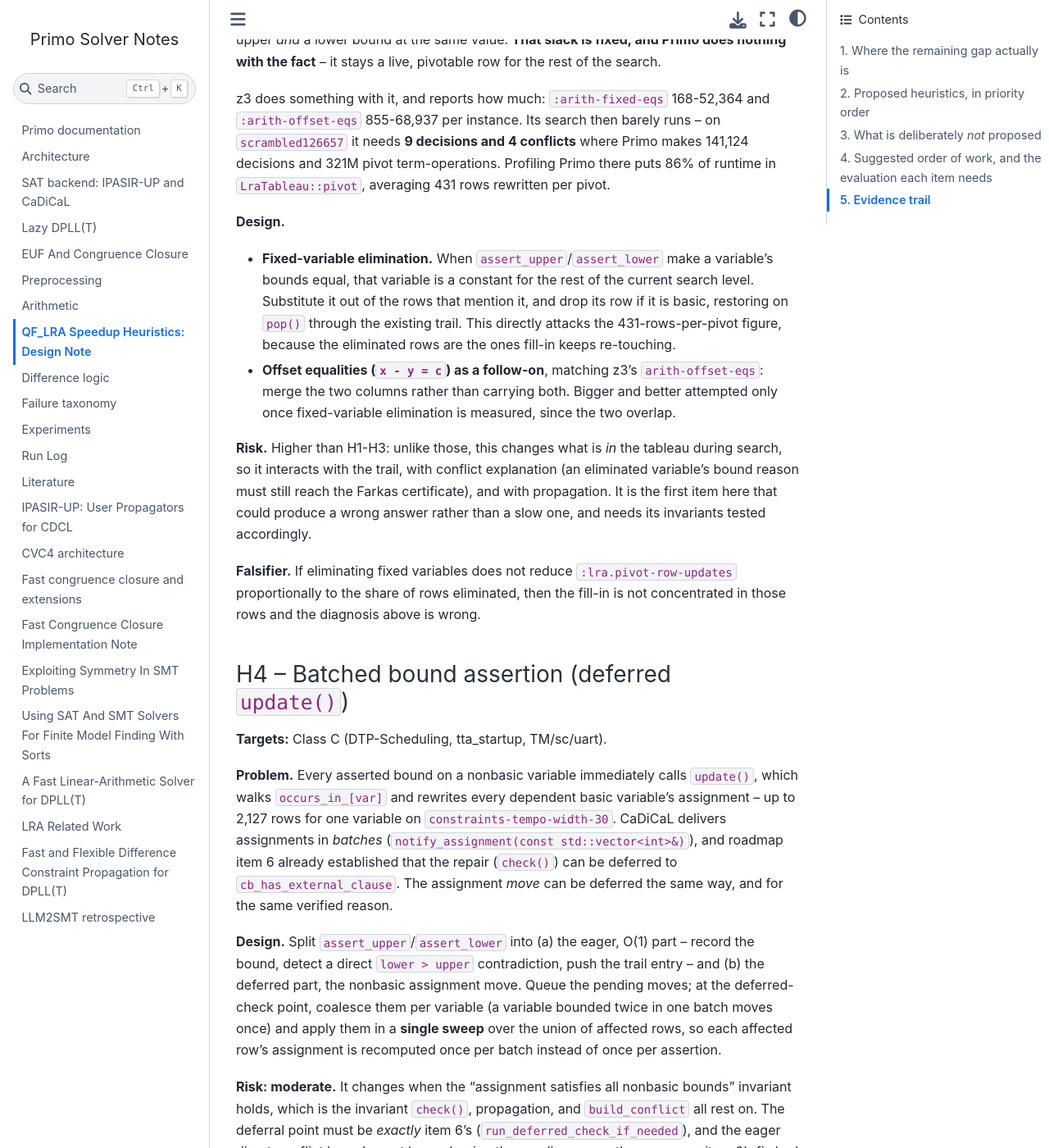
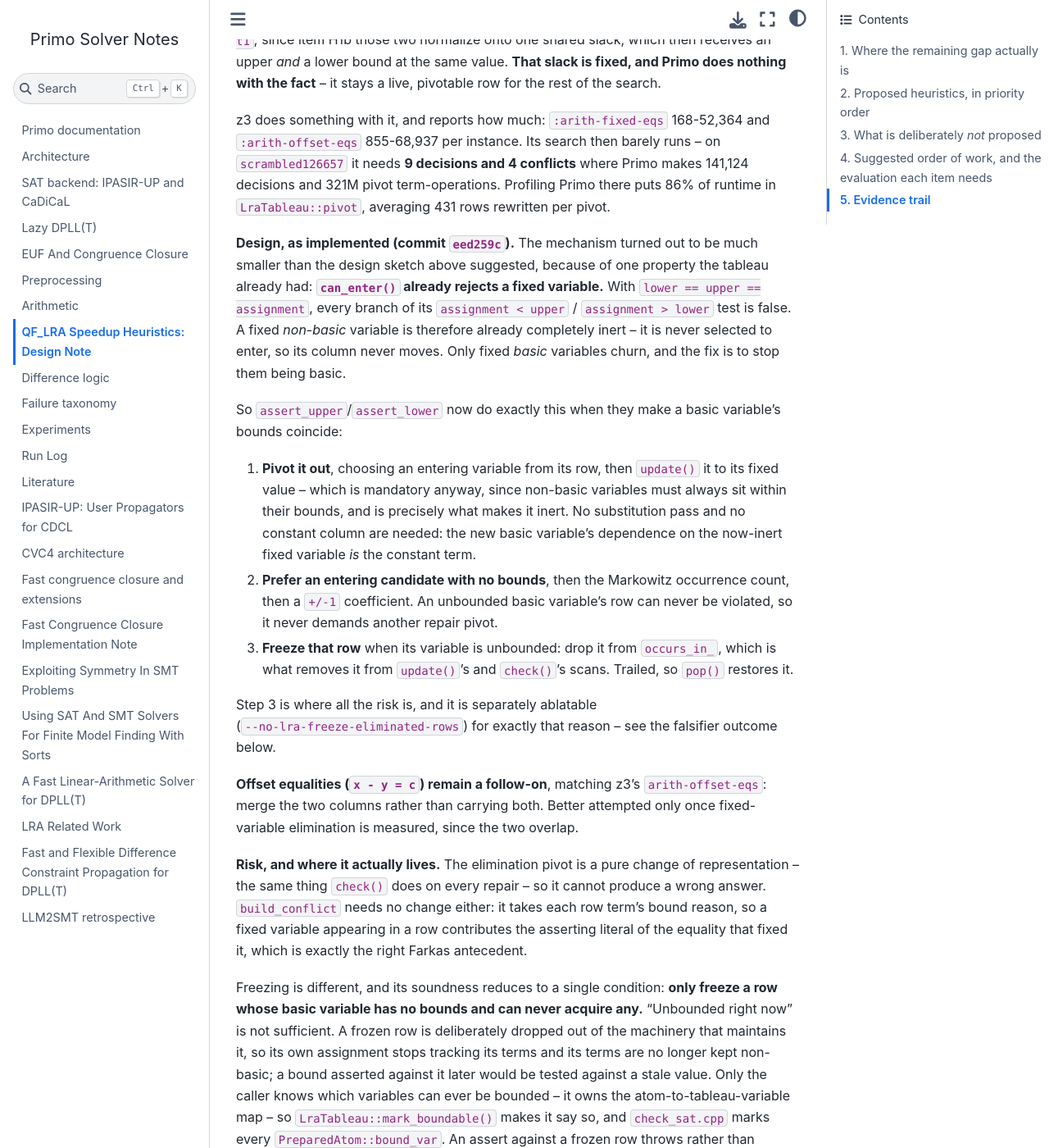
Before and after one commit to primo-solver/primo, a Jupyter Book: the page built from docs/qf-lra-heuristics.md, in a window 1280 px wide and 1400 px high, scrolled down 11910 px. Shown: the whole window at 82% size. Built offline with Jupyter Book 1.0.4 settings and Sphinx 7.4.7 and the Sphinx Book theme 1.1.4, drawn with Linux system fonts in a browser that asks for light colours; some of the changed text lies outside the part shown.

Commit message:
Test pop() across a frozen row whose term later became basic
The subtlest state item H7's row freezing can reach: a frozen row is out of
occurs_in_, so a later ordinary repair pivot that makes one of its terms
basic does not rewrite it, and the row stops being in "basic = non-basic
terms" normal form. Correct while frozen (nothing reads it), and pop() puts
it right only because of trail order -- the deactivation entry sits after
the elimination pivot and before the repair pivot, so the repair is already
undone by the time freezing is. That argument was in a comment; now it is
also a test, under both the release and ASAN builds.

Also records the H7 design as implemented in docs/qf-lra-heuristics.md,
including the falsifier outcome: not fired for the elimination pivot (8x on
ecoliFBAyicesTest-500 with zero rows frozen, 2.6x on scrambled335326), but
the freezing half is close to free-floating and is being decided on the
595-file scrambled set rather than on workstation timings of its own order.

```diff
--- a/docs/qf-lra-heuristics.md
+++ b/docs/qf-lra-heuristics.md
@@ -442,9 +442,10 @@
 
 ### H7 -- Fixed-variable elimination (equality slacks)
 
-**Status: designed 2026-07-29 from the scrambled-competition evaluation, not
-implemented.** This is the first item in this note whose evidence comes from a
-set Primo was never tuned against.
+**Status: designed 2026-07-29 from the scrambled-competition evaluation,
+implemented 2026-07-30 (`eed259c`, `8668ada`); promotion pending the 595-file
+scrambled run.** This is the first item in this note whose evidence comes from
+a set Primo was never tuned against.
 
 **Where it comes from.** On the 595-file scrambled QF_LRA competition set at a
 60s timeout, Primo solves 373 against z3's 429 and cvc5's 351 -- ahead of cvc5,
@@ -483,29 +484,83 @@
 141,124 decisions and 321M pivot term-operations. Profiling Primo there puts
 86% of runtime in `LraTableau::pivot`, averaging 431 rows rewritten per pivot.
 
-**Design.**
+**Design, as implemented (commit `eed259c`).** The mechanism turned out to be
+much smaller than the design sketch above suggested, because of one property
+the tableau already had: **`can_enter()` already rejects a fixed variable.**
+With `lower == upper == assignment`, every branch of its `assignment < upper` /
+`assignment > lower` test is false. A fixed *non-basic* variable is therefore
+already completely inert -- it is never selected to enter, so its column never
+moves. Only fixed *basic* variables churn, and the fix is to stop them being
+basic.
 
-- **Fixed-variable elimination.** When `assert_upper`/`assert_lower` make a
-  variable's bounds equal, that variable is a constant for the rest of the
-  current search level. Substitute it out of the rows that mention it, and drop
-  its row if it is basic, restoring on `pop()` through the existing trail. This
-  directly attacks the 431-rows-per-pivot figure, because the eliminated rows
-  are the ones fill-in keeps re-touching.
-- **Offset equalities (`x - y = c`) as a follow-on**, matching z3's
-  `arith-offset-eqs`: merge the two columns rather than carrying both. Bigger
-  and better attempted only once fixed-variable elimination is measured, since
-  the two overlap.
+So `assert_upper`/`assert_lower` now do exactly this when they make a basic
+variable's bounds coincide:
 
-**Risk.** Higher than H1-H3: unlike those, this changes what is *in* the
-tableau during search, so it interacts with the trail, with conflict
-explanation (an eliminated variable's bound reason must still reach the Farkas
-certificate), and with propagation. It is the first item here that could
-produce a wrong answer rather than a slow one, and needs its invariants tested
-accordingly.
+1. **Pivot it out**, choosing an entering variable from its row, then
+   `update()` it to its fixed value -- which is mandatory anyway, since
+   non-basic variables must always sit within their bounds, and is precisely
+   what makes it inert. No substitution pass and no constant column are needed:
+   the new basic variable's dependence on the now-inert fixed variable *is* the
+   constant term.
+2. **Prefer an entering candidate with no bounds**, then the Markowitz
+   occurrence count, then a `+/-1` coefficient. An unbounded basic variable's
+   row can never be violated, so it never demands another repair pivot.
+3. **Freeze that row** when its variable is unbounded: drop it from
+   `occurs_in_`, which is what removes it from `update()`'s and `check()`'s
+   scans. Trailed, so `pop()` restores it.
+
+Step 3 is where all the risk is, and it is separately ablatable
+(`--no-lra-freeze-eliminated-rows`) for exactly that reason -- see the
+falsifier outcome below.
+
+**Offset equalities (`x - y = c`) remain a follow-on**, matching z3's
+`arith-offset-eqs`: merge the two columns rather than carrying both. Better
+attempted only once fixed-variable elimination is measured, since the two
+overlap.
+
+**Risk, and where it actually lives.** The elimination pivot is a pure change
+of representation -- the same thing `check()` does on every repair -- so it
+cannot produce a wrong answer. `build_conflict` needs no change either: it
+takes each row term's bound reason, so a fixed variable appearing in a row
+contributes the asserting literal of the equality that fixed it, which is
+exactly the right Farkas antecedent.
+
+Freezing is different, and its soundness reduces to a single condition: **only
+freeze a row whose basic variable has no bounds and can never acquire any.**
+"Unbounded right now" is not sufficient. A frozen row is deliberately dropped
+out of the machinery that maintains it, so its own assignment stops tracking
+its terms and its terms are no longer kept non-basic; a bound asserted against
+it later would be tested against a stale value. Only the caller knows which
+variables can ever be bounded -- it owns the atom-to-tableau-variable map -- so
+`LraTableau::mark_boundable()` makes it say so, and `check_sat.cpp` marks every
+`PreparedAtom::bound_var`. An assert against a frozen row throws rather than
+answering from a stale assignment.
 
 **Falsifier.** If eliminating fixed variables does not reduce
 `:lra.pivot-row-updates` proportionally to the share of rows eliminated, then
 the fill-in is not concentrated in those rows and the diagnosis above is wrong.
+
+**Falsifier outcome: did not fire for the elimination, fired for the
+freezing** -- and the two have to be judged separately, which is why they got
+separate switches. Local paired A/B (workstation, 120s cap, `--stats`):
+
+| instance | H7 off | H7 on | term-ops off -> on | rows frozen |
+|---|---|---|---|---|
+| `latendresse/ecoliFBAyicesTest-500` | 0.8s | **0.1s** | 8.66M -> 0.68M | **0** |
+| `scrambled335326` | 51.0s | **19.4s** | 195M -> 21M | 716 |
+| `scrambled126657` | timeout | timeout | 492M -> 40M in the same 120s | 3,950 |
+| `scrambled412738` | timeout | timeout | 238M -> 140M | 1,011 |
+| `scrambled102007` | timeout | timeout | 184M -> 153M | 1,158 |
+
+The elimination is emphatically not falsified: an 8x and a 2.6x, and an order
+of magnitude less pivot work on the instances that still time out. But note
+the first row -- **8x with zero rows frozen.** Freezing fires on 0.5-3% of
+fixed variables, and ablating it alone on `scrambled335326` leaves
+`:lra.pivot-term-ops` at 21.9M against 21.2M, a 3% difference that is inside
+this workstation's own wall-clock spread (19.5-25.7s across repeats of an
+identical binary). The win is the pivot; the freezing is close to free-floating
+while carrying the entire soundness burden, so it is being decided on the
+595-file scrambled set rather than on workstation timings of its own order.
 
 ### H4 -- Batched bound assertion (deferred `update()`)
 
```
Also changed, not shown: 1 other file.
